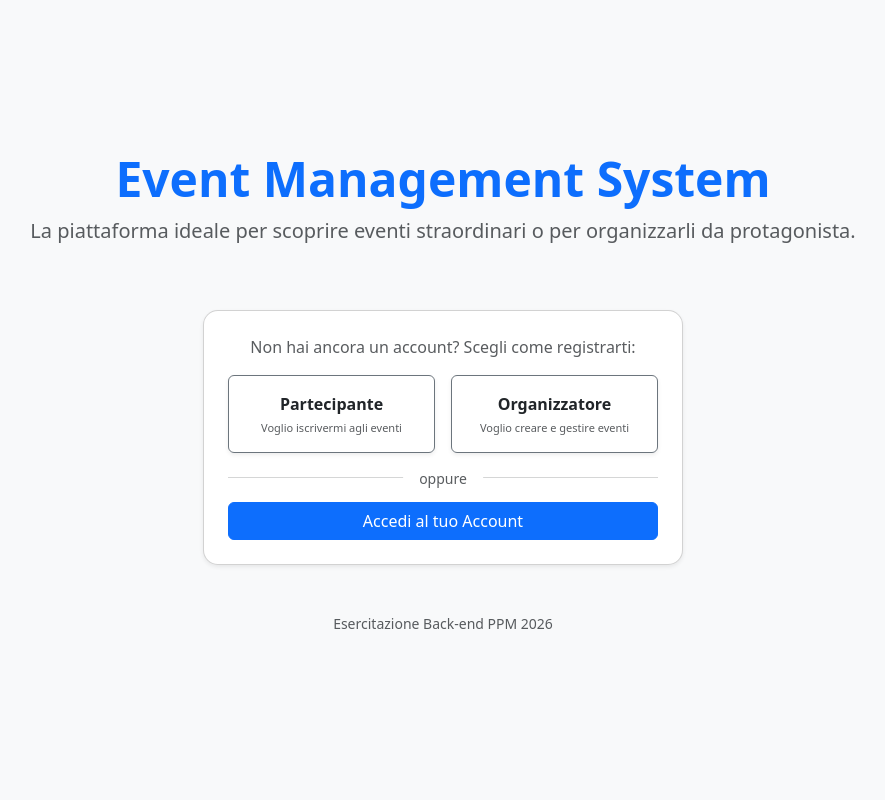
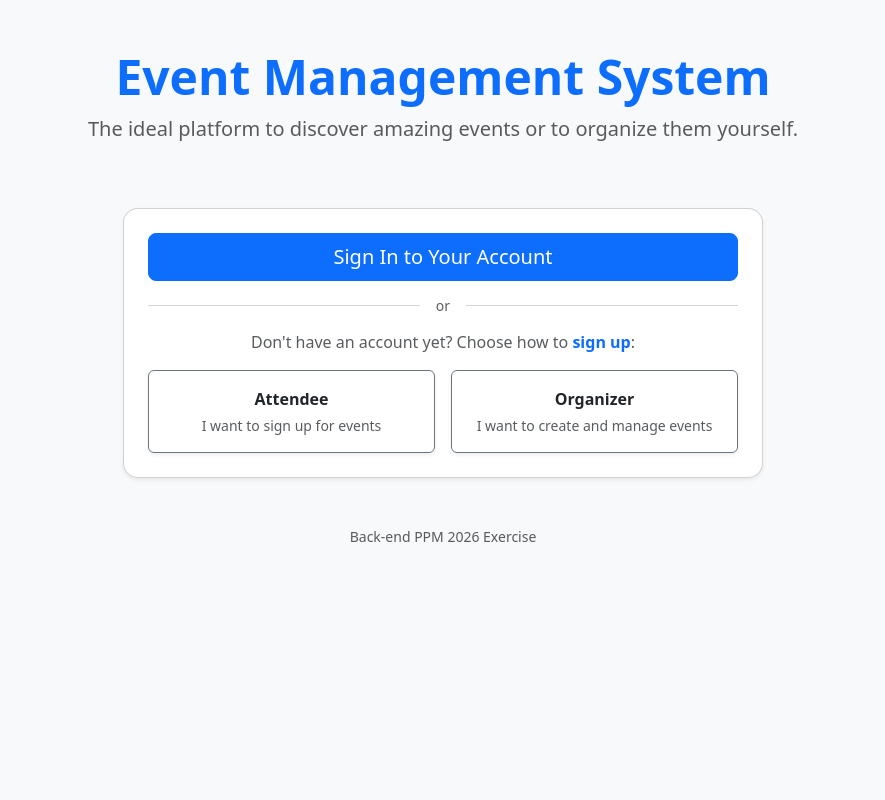
Before and after one commit to ccecchi/Event_management_system, a Django app: page / in a window 1280 px wide. Shown: the part 56-856 px from the top of the page, without its empty margins (197-1082 px from the left). After the commit the page ends 598 px from the top, so only its background shows below. Run offline with Django 5.2, Linux system fonts and the light colour scheme.

Commit message:
Minor fixes in templates

```diff
--- a/templates/attendee_dashboard.html
+++ b/templates/attendee_dashboard.html
@@ -1,7 +1,7 @@
 {% extends "base.html" %}
 
 {% block body %}
-<div class="container min-vh-100 d-flex flex-column align-items-center py-5">
+<div class="container d-flex flex-column align-items-center py-5">
     <div class="card shadow-sm p-4" style="width: 600px;">
         <div class="d-flex justify-content-between align-items-center mb-3">
             <h2 class="h4 mb-0 text-dark">My Registrations</h2>
--- a/templates/base.html
+++ b/templates/base.html
@@ -20,7 +20,7 @@
                         <a href="{% url 'attendee_dashboard' %}" class="btn btn-outline-light btn-sm">My registrations</a>
                     {% endif %}
 
-                    <span class="text-white small d-none d-sm-inline">Ciao, {{ user.username }}</span>
+                    <span class="text-white small d-none d-sm-inline">Hi, {{ user.username }}</span>
 
                     <form action="{% url 'logout' %}" method="post" class="m-0">
                         {% csrf_token %}
--- a/templates/event_delete.html
+++ b/templates/event_delete.html
@@ -1,7 +1,7 @@
 {% extends "base.html" %}
 
 {% block body %}
-<div class="container min-vh-100 d-flex flex-column align-items-center justify-content-center py-5">
+<div class="container d-flex flex-column align-items-center justify-content-center py-5">
     <div class="col-12 col-md-8 col-lg-6">
 
         <div class="card shadow-sm border-0 mb-4 bg-white">
--- a/templates/event_edit.html
+++ b/templates/event_edit.html
@@ -1,7 +1,7 @@
 {% extends "base.html" %}
 
 {% block body %}
-<div class="container min-vh-100 d-flex flex-column align-items-center justify-content-center py-5">
+<div class="container d-flex flex-column align-items-center justify-content-center py-5">
     <div class="col-12 col-md-8 col-lg-6">
         <h2 class="text-center mb-4 fw-bold text-dark">Modify Event</h2>
         <div class="card shadow-sm border-0 mb-4 bg-white">
--- a/templates/event_list.html
+++ b/templates/event_list.html
@@ -1,7 +1,7 @@
 {% extends "base.html" %}
 
 {% block body %}
-<div class="container min-vh-100 d-flex flex-column align-items-center py-5">
+<div class="container d-flex flex-column align-items-center py-5">
     <div class="card shadow-sm p-4" style="width: 600px;">
         <div class="d-flex justify-content-between align-items-center mb-3">
             <h2 class="h4 mb-0 text-dark">Upcoming Events</h2>
@@ -17,7 +17,7 @@
                         </div>
 
                         {% if event.id in registered_event_ids %}
-                            <span class="badge bg-success rounded-pill">Registered</span>
+                            <span class="badge bg-success">Registered</span>
                         {% else %}
                             <div class="text-center">
                                 <a href="{% url 'new_registration' event.pk %}" class="btn btn-primary w-100 py-2 shadow-sm fw-semibold">
--- a/templates/event_new.html
+++ b/templates/event_new.html
@@ -1,7 +1,7 @@
 {% extends "base.html" %}
 
 {% block body %}
-<div class="container min-vh-100 d-flex flex-column justify-content-center align-items-center py-5">
+<div class="container d-flex flex-column justify-content-center align-items-center py-5">
     <div class="card shadow-sm p-4" style="width: 420px;">
         <h2 class="text-center h4 mb-3 text-dark">Create Event</h2>
 
--- a/templates/home.html
+++ b/templates/home.html
@@ -3,64 +3,69 @@
 {% block title %}Event Manager - Home{% endblock title %}
 
 {% block body %}
-<div class="container min-vh-100 d-flex flex-column justify-content-center align-items-center py-5">
+<div class="container d-flex flex-column justify-content-center align-items-center py-5">
 
     <div class="text-center mb-5">
         <h1 class="display-5 fw-bold text-primary">Event Management System</h1>
-        <p class="lead text-muted">La piattaforma ideale per scoprire eventi straordinari o per organizzarli da protagonista.</p>
+        <p class="lead text-muted">The ideal platform to discover amazing events or to organize them yourself.</p>
     </div>
 
-    <div class="card p-4 shadow-sm" style="max-width: 480px; width: 100%; border-radius: 15px;">
+    <div class="card p-4 shadow-sm" style="max-width: 640px; width: 100%; border-radius: 15px;">
 
         {% if user.is_authenticated %}
             <div class="text-center">
-                <h3 class="mb-3">Bentornato, <span class="text-primary">{{ user.username }}</span>!</h3>
+                <h3 class="mb-3">Welcome back!</h3>
                 <p class="text-muted mb-4">
-                    Sei attualmente autenticato come:
-                    <span class="badge bg-secondary fs-6 mt-1">
-                        {% if user.is_organizer %} Organizzatore {% else %} Partecipante {% endif %}
-                    </span>
+                    You are currently logged in as:
+                    <span class="badge bg-secondary fs-6 mt-1"> {{ user.username }}</span>
                 </p>
 
                 {% if user.is_organizer %}
-                    <a href="{% url 'organizer_dashboard' %}" class="btn btn-primary btn-lg w-100">Vai alla tua Area Riservata</a>
+                    <a href="{% url 'organizer_dashboard' %}" class="btn btn-primary btn-lg w-100">Go to Your Dashboard</a>
                 {% else %}
-                    <a href="{% url 'attendee_dashboard' %}" class="btn btn-primary btn-lg w-100">Vai alla tua Area Riservata</a>
+                    <a href="{% url 'attendee_dashboard' %}" class="btn btn-primary btn-lg w-100">Go to Your Dashboard</a>
                 {% endif %}
+
+                <form method="post" action="{% url 'logout' %}" class="mt-3">
+                    {% csrf_token %}
+                    <button type="submit" class="btn btn-outline-danger btn-lg w-100 ">
+                        Logout
+                    </button>
+                </form>
             </div>
 
         {% else %}
             <div class="text-center">
-                <p class="text-muted mb-3">Non hai ancora un account? Scegli come registrarti:</p>
 
+                <a href="{% url 'login' %}" class="btn btn-primary btn-lg w-100">Sign In to Your Account</a>
+
+                <div class="position-relative my-4">
+                    <hr class="text-muted">
+                    <span class="position-absolute top-50 start-50 translate-middle bg-white px-3 text-muted small">or</span>
+                </div>
+
+                <p class="text-muted mb-3">Don't have an account yet? Choose how to
+                    <span class="text-primary fw-bold">sign up</span>:</p>
                 <div class="row g-3">
-                    <div class="col-6">
+                    <div class="col-12 col-md-6">
                         <a href="{% url 'signup_attendee' %}" class="btn btn-outline-secondary w-100 py-3 d-flex flex-column align-items-center h-100 shadow-sm">
-                            <span class="fw-bold text-dark">Partecipante</span>
-                            <small class="text-muted mt-1" style="font-size: 11px;">Voglio iscrivermi agli eventi</small>
+                            <span class="fw-bold text-dark">Attendee</span>
+                            <small class="text-muted mt-1">I want to sign up for events</small>
                         </a>
                     </div>
-                    <div class="col-6">
+                    <div class="col-12 col-md-6">
                         <a href="{% url 'signup_organizer' %}" class="btn btn-outline-secondary w-100 py-3 d-flex flex-column align-items-center h-100 shadow-sm">
-                            <span class="fw-bold text-dark">Organizzatore</span>
-                            <small class="text-muted mt-1" style="font-size: 11px;">Voglio creare e gestire eventi</small>
+                            <span class="fw-bold text-dark">Organizer</span>
+                            <small class="text-muted mt-1">I want to create and manage events</small>
                         </a>
                     </div>
                 </div>
-
-                <div class="position-relative my-4">
-                    <hr class="text-muted">
-                    <span class="position-absolute top-50 start-50 translate-middle bg-white px-3 text-muted small">oppure</span>
-                </div>
-
-                <a href="{% url 'login' %}" class="btn btn-primary w-100">Accedi al tuo Account</a>
             </div>
         {% endif %}
 
     </div>
-
     <div class="text-center mt-5 text-muted small">
-        <p>Esercitazione Back-end PPM 2026</p>
+        <p>Back-end PPM 2026 Exercise</p>
     </div>
 
 </div>
--- a/templates/organizer_dashboard.html
+++ b/templates/organizer_dashboard.html
@@ -1,7 +1,7 @@
 {% extends "base.html" %}
 
 {% block body %}
-<div class="container min-vh-100 d-flex flex-column  align-items-center py-5">
+<div class="container d-flex flex-column  align-items-center py-5">
     <div class="card shadow-sm p-4" style="width: 600px;">
         <div class="d-flex justify-content-between align-items-center mb-3">
             <h2 class="h4 mb-0 text-dark">My Events</h2>
--- a/templates/registration_delete.html
+++ b/templates/registration_delete.html
@@ -1,7 +1,7 @@
 {% extends "base.html" %}
 
 {% block body %}
-<div class="container min-vh-100 d-flex flex-column align-items-center justify-content-center py-5">
+<div class="container d-flex flex-column align-items-center justify-content-center py-5">
     <div class="col-12 col-md-8 col-lg-6">
 
         <div class="card shadow-sm border-0 mb-4 bg-white">
--- a/templates/registration_new.html
+++ b/templates/registration_new.html
@@ -1,7 +1,7 @@
 {% extends "base.html" %}
 
 {% block body %}
-<div class="container min-vh-100 d-flex flex-column align-items-center justify-content-center py-5">
+<div class="container d-flex flex-column align-items-center justify-content-center py-5">
     <div class="col-12 col-md-8 col-lg-6">
 
         <div class="card shadow-sm border-0 mb-4 bg-white">
--- a/templates/signup.html
+++ b/templates/signup.html
@@ -1,7 +1,7 @@
 {% extends "base.html" %}
 
 {% block body %}
-<div class="container min-vh-100 d-flex flex-column align-items-center justify-content-center py-5">
+<div class="container d-flex flex-column align-items-center justify-content-center py-5">
     <div class="col-12 col-md-8 col-lg-6">
         <h2 class="text-center mb-1 fw-bold text-dark">Sign Up</h2>
 
```
Also changed, not shown: events/views.py (+18 -1 lines), templates/event_detail.html (+7 -1 lines), templates/login.html (line endings or trailing spaces).
